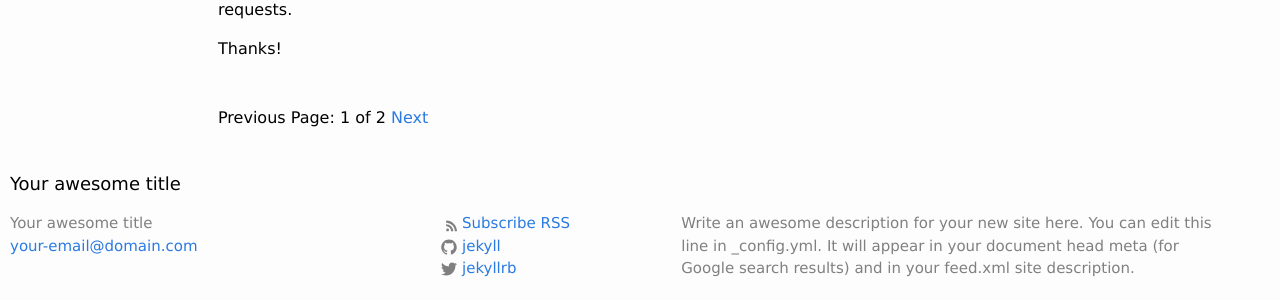
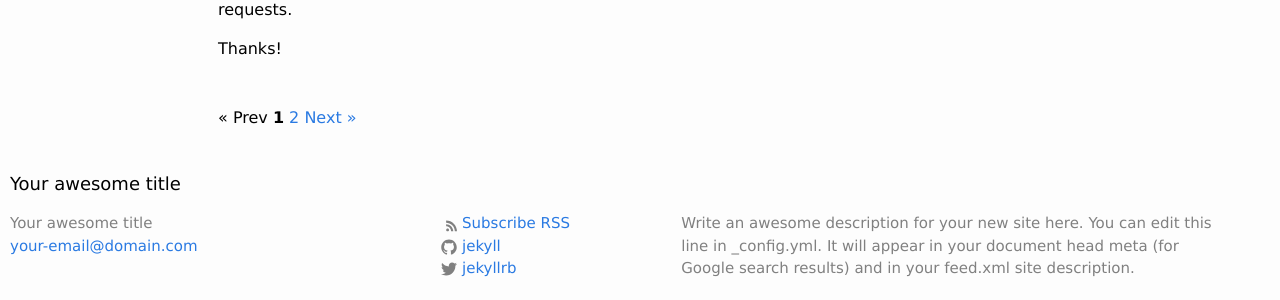
Before and after one commit to otterpro/apricot-jekyll-theme, a Jekyll site: the page built from index.html, in a window 1280 px wide and 900 px high, scrolled down 1601 px. Shown: the part 558-858 px from the top of the window. Built offline with Jekyll 4.4.1, drawn with Linux system fonts in a browser that asks for light colours; the list of posts is cut into pages by our own code.

Commit message:
add pagination for blog posts

```diff
--- /dev/null
+++ b/_includes/pagination.html
@@ -0,0 +1,32 @@
+<div class="pagination wrapper">
+
+  {% comment %}
+  <!-- Code based on http://jekyllrb.com/docs/pagination/ -->
+  {% endcomment %}
+  {% if paginator.total_pages > 1 %}
+  <div class="pagination">
+    {% if paginator.previous_page %}
+    <a href="{{ paginator.previous_page_path | prepend: site.baseurl | replace: '//', '/' }}">&laquo; Prev</a>
+    {% else %}
+    <span>&laquo; Prev</span>
+    {% endif %}
+
+    {% for page in (1..paginator.total_pages) %}
+    {% if page == paginator.page %}
+    <strong>{{ page }}</strong>
+    {% elsif page == 1 %}
+    <a href="{{ '/index.html' | prepend: site.baseurl | replace: '//', '/' }}">{{ page }}</a>
+    {% else %}
+    <a href="{{ site.paginate_path | prepend: site.baseurl | replace: '//', '/' | replace: ':num', page }}">{{ page }}</a>
+    {% endif %}
+    {% endfor %}
+
+    {% if paginator.next_page %}
+    <a href="{{ paginator.next_page_path | prepend: site.baseurl | replace: '//', '/' }}">Next &raquo;</a>
+    {% else %}
+    <span>Next &raquo;</span>
+    {% endif %}
+  </div>
+  {% endif %}
+
+</div>
--- a/index.html
+++ b/index.html
@@ -35,19 +35,5 @@
   </div>
 
   <!-- Pagination links -->
-<div class="pagination wrapper">
-  {% if paginator.previous_page %}
-    <a href="{{ paginator.previous_page_path }}" class="previous">Previous</a>
-  {% else %}
-    <span class="previous">Previous</span>
-  {% endif %}
-  <span class="page_number ">Page: {{ paginator.page }} of {{ paginator.total_pages }}</span>
-  {% if paginator.next_page %}
-    <a href="{{ paginator.next_page_path }}" class="next">Next</a>
-  {% else %}
-    <span class="next ">Next</span>
-  {% endif %}
+  {% include pagination.html %}
 </div>
-
-
-</div>
```
Lines whose indentation alone changed are shown as unchanged.
